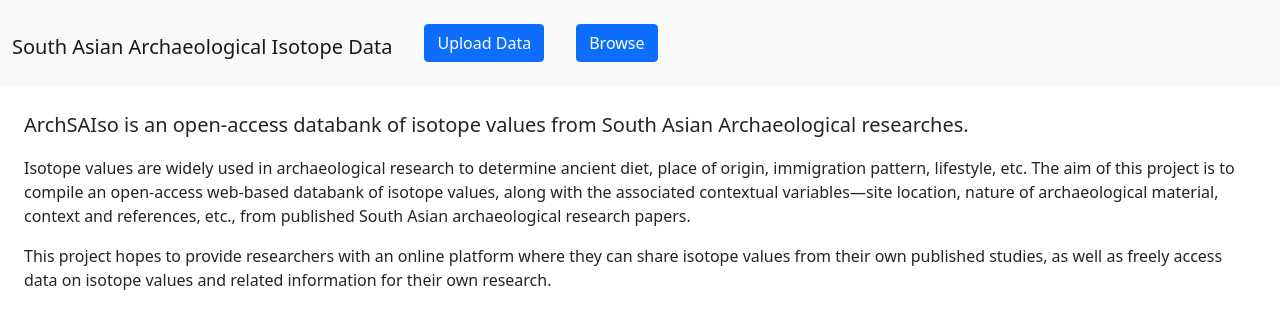
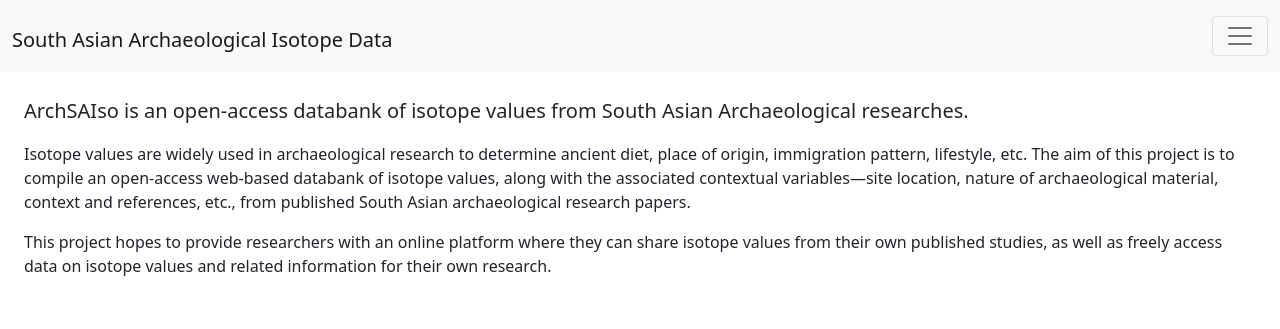
Before and after one commit to abhi-kr-2100/arch-sa-data, a Django app: page / in a window 1280 px wide. Shown: the top 329 px of the page. Run offline with Django 3.2, Linux system fonts and the light colour scheme.

Commit message:
Collapse navbar on all screen sizes

```diff
--- a/isodatabank/templates/isodatabank/base.html
+++ b/isodatabank/templates/isodatabank/base.html
@@ -11,18 +11,18 @@
 </head>
 
 <body>
-    <header class="navbar navbar-expand-lg navbar-light bg-light">
+    <header class="navbar navbar-light bg-light">
         <div class="container-fluid">
           <h1><a class="navbar-brand" href="{% url 'home' %}">South Asian Archaeological Isotope Data</a></h1>
           <button class="navbar-toggler" type="button" data-bs-toggle="collapse" data-bs-target="#navbarSupportedContent" aria-controls="navbarSupportedContent" aria-expanded="false" aria-label="Toggle navigation">
             <span class="navbar-toggler-icon"></span>
           </button>
           <div class="collapse navbar-collapse" id="navbarSupportedContent">
-            <ul class="navbar-nav ml-auto">
-              <li class="nav-item  m-3">
+            <ul class="navbar-nav">
+              <li class="nav-item  m-1">
                 <a class="btn btn-primary" href="{% url 'upload' %}">Upload Data</a>
               </li>
-              <li class="nav-item m-3">
+              <li class="nav-item m-1">
                 <a class="btn btn-primary" href="{% url 'browse' %}">Browse</a>
               </li>
             </ul>
```
